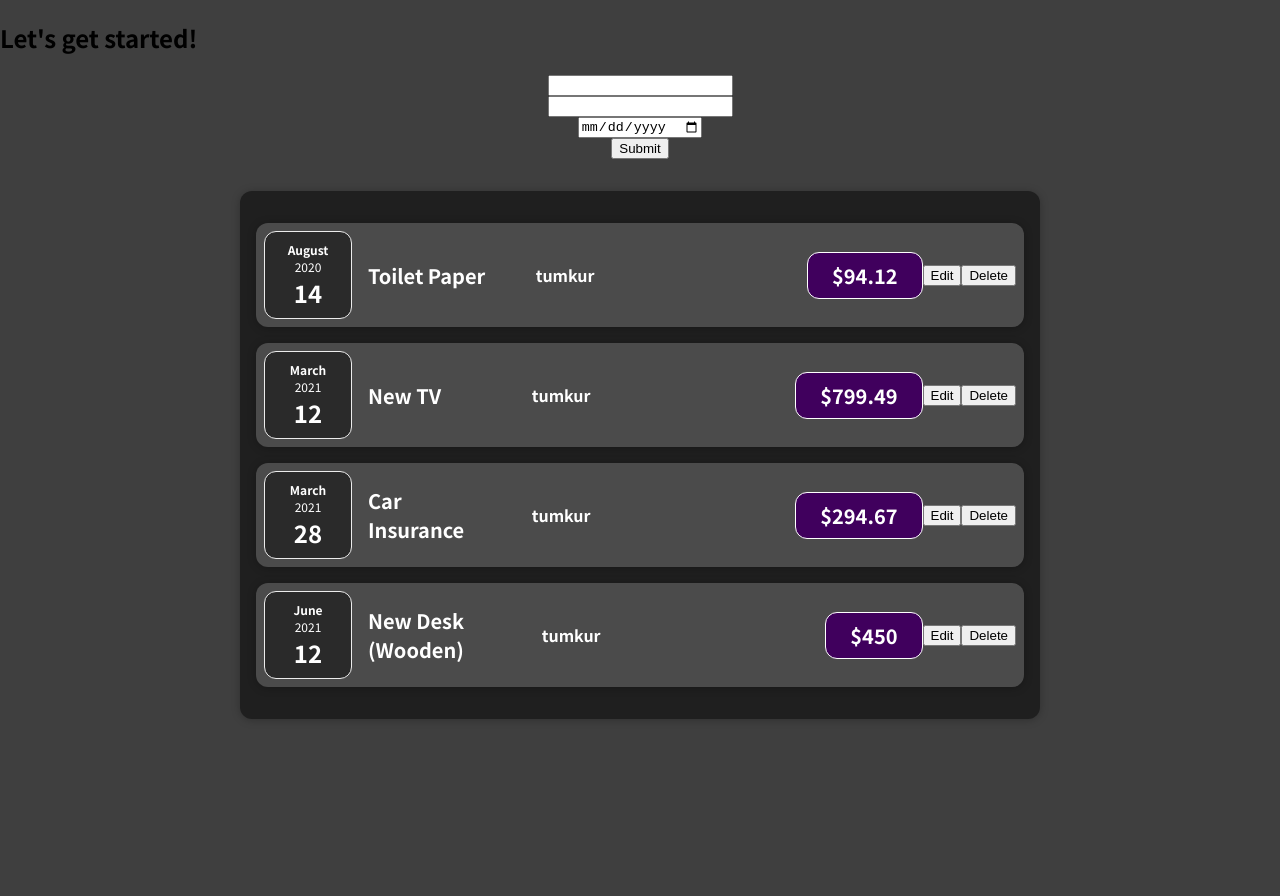
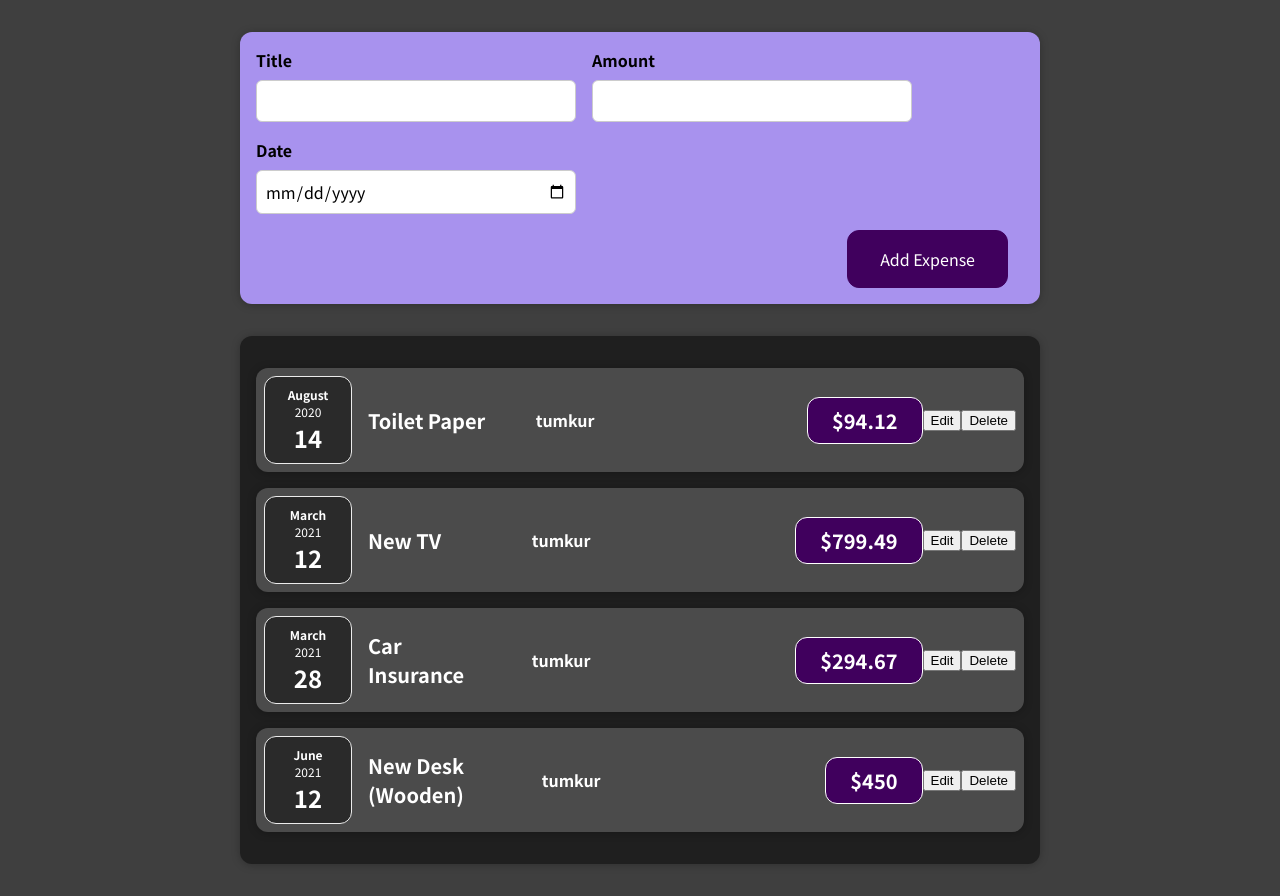
Before and after one commit to Fardeen2001/expense-tracker-in-react, a React (Create React App) app: page / in a window 1280 px wide. Before the commit the page ends 800 px from the top, so only its background shows below. Built offline with nearby package versions, Linux system fonts and the light colour scheme.

Commit message:
form component added

```diff
--- a/src/App.js
+++ b/src/App.js
@@ -1,6 +1,6 @@
 import React from "react";
 import Expenses from "./components/Expenses/Expenses";
-import ExpenseForm from "./components/form/ExpenseForm";
+import NewExpense from "./components/form/NewExpense";
 
 const App = () => {
   const expenses = [
@@ -50,8 +50,7 @@
   // );
   return (
     <div>
-      <h2>Let's get started!</h2>
-      <ExpenseForm />
+      <NewExpense />
       <Expenses items={expenses} />
     </div>
   );
--- a/src/components/form/ExpenseForm.css
+++ b/src/components/form/ExpenseForm.css
@@ -1,6 +1,26 @@
-.form {
+.new-expense__controls {
   display: flex;
-  flex-direction: column;
-  justify-content: center;
-  align-items: center;
+  flex-wrap: wrap;
+  gap: 1rem;
+  margin-bottom: 1rem;
+  text-align: left;
 }
+
+.new-expense__control label {
+  font-weight: bold;
+  margin-bottom: 0.5rem;
+  display: block;
+}
+
+.new-expense__control input {
+  font: inherit;
+  padding: 0.5rem;
+  border-radius: 6px;
+  border: 1px solid #ccc;
+  width: 20rem;
+  max-width: 100%;
+}
+
+.new-expense__actions {
+  text-align: right;
+}
--- a/src/components/form/ExpenseForm.js
+++ b/src/components/form/ExpenseForm.js
@@ -9,17 +9,38 @@
   const dateChanged = (e) => {
     console.log(e.target.value);
   };
-  const clicked = () => {
+  const clicked = (e) => {
+    e.preventDefault();
     console.log("clicked");
   };
 
   return (
-    <div className="form">
-      <input type="text" onChange={titleChanged} />
-      <input type="number" onChange={priceChanged} />
-      <input type="date" onChange={dateChanged} />
-      <button onClick={clicked}>Submit</button>
-    </div>
+    <form>
+      <div className="new-expense__controls">
+        <div className="new-expense__control">
+          <label>Title</label>
+          <input type="text" onChange={titleChanged} />
+        </div>
+        <div className="new-expense__control">
+          <label>Amount</label>
+          <input type="number" min="0.01" step="0.01" onChange={priceChanged} />
+        </div>
+        <div className="new-expense__control">
+          <label>Date</label>
+          <input
+            type="date"
+            min="2020-01-01"
+            max="2024-12-31"
+            onChange={dateChanged}
+          />
+        </div>
+      </div>
+      <div className="new-expense__actions">
+        <button type="submit" onClick={clicked}>
+          Add Expense
+        </button>
+      </div>
+    </form>
   );
 }
 export default ExpenseForm;
--- /dev/null
+++ b/src/components/form/NewExpense.css
@@ -0,0 +1,38 @@
+.new-expense {
+  background-color: #a892ee;
+  padding: 1rem;
+  margin: 2rem auto;
+  width: 50rem;
+  max-width: 95%;
+  border-radius: 12px;
+  text-align: center;
+  box-shadow: 0 1px 8px rgba(0, 0, 0, 0.25);
+}
+
+.new-expense button {
+  font: inherit;
+  cursor: pointer;
+  padding: 1rem 2rem;
+  border: 1px solid #40005d;
+  background-color: #40005d;
+  color: white;
+  border-radius: 12px;
+  margin-right: 1rem;
+}
+
+.new-expense button:hover,
+.new-expense button:active {
+  background-color: #510674;
+  border-color: #510674;
+}
+
+.new-expense button.alternative {
+  color: #220131;
+  border-color: transparent;
+  background-color: transparent;
+}
+
+.new-expense button.alternative:hover,
+.new-expense button.alternative:active {
+  background-color: #ddb3f8;
+}
--- /dev/null
+++ b/src/components/form/NewExpense.js
@@ -0,0 +1,14 @@
+import React from "react";
+
+import ExpenseForm from "./ExpenseForm";
+import "./NewExpense.css";
+
+const NewExpense = () => {
+  return (
+    <div className="new-expense">
+      <ExpenseForm />
+    </div>
+  );
+};
+
+export default NewExpense;
```
Also changed, not shown: src/components/Expenses/ExpenseItem.css (added, +54 -0 lines), src/components/Expenses/ExpenseItem.js (added, +29 -0 lines).
